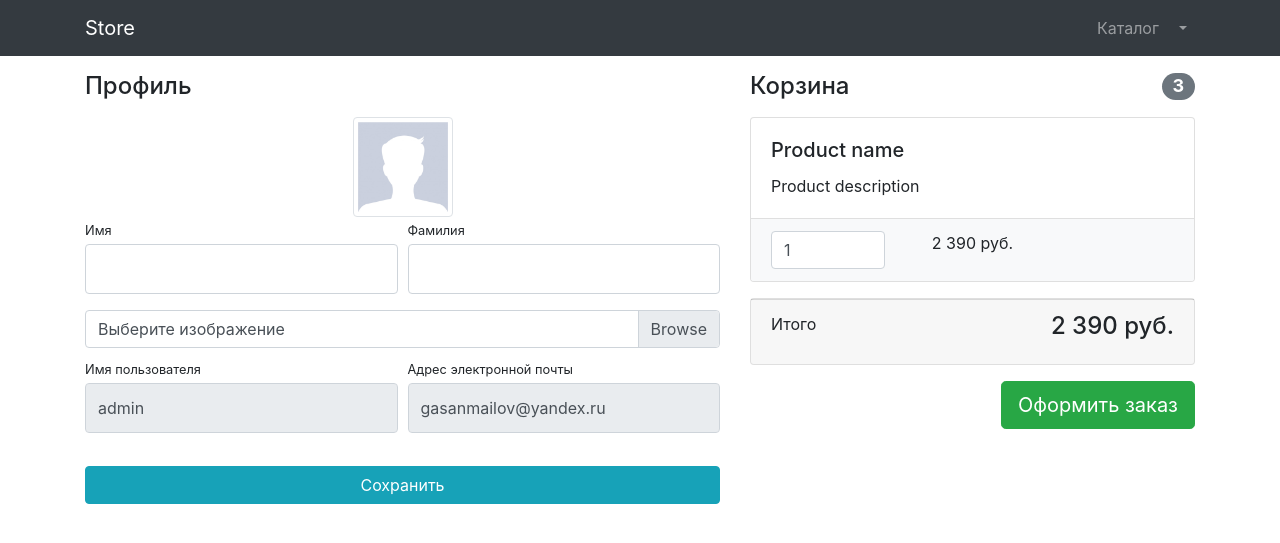
After one commit to IGassan/store, a Django app: page /users/profile/ in a window 1280 px wide. The commit adds this page. Shown: the top 543 px of the page. Run offline with Django 3.2, Linux system fonts and the light colour scheme; a user stored in the database is signed in; some libraries are stand-ins or nearby versions.

Commit message:
Работа с контроллером авторизации

```diff
--- a/products/templates/products/base.html
+++ b/products/templates/products/base.html
@@ -36,9 +36,7 @@
                 <li class="nav-item">
                     <a class="nav-link" href="{% url 'products:index' %}">Каталог <i class="fas fa-shopping-bag"></i> </a>
                 </li>
-                <li class="nav-item">
-                    <a class="nav-link" href="{% url 'users:login' %}">Войти <i class="fas fa-sign-in-alt"></i></a>
-                </li>
+                {% if user.is_authenticated %}
                     <li class="nav-item dropdown">
                         <a class="nav-link dropdown-toggle" href="#" id="navbarDropdown" role="button"
                            data-bs-toggle="dropdown" aria-expanded="false">
@@ -46,20 +44,29 @@
                         </a>
                         <ul class="dropdown-menu" aria-labelledby="navbarDropdown">
                             <li>
-                            <a class="dropdown-item" href="users/profile.html">Профиль</a>
+                                <a class="dropdown-item" href="{% url 'users:profile' %}">Профиль</a>
                             </li>
                             <li><a class="dropdown-item" href="orders/orders.html">Заказы</a></li>
-                        <li><a class="dropdown-item" href="#">Админ-панель</a></li>
+                            {% if user.is_superuser or user.is_staff %}
+                                <li><a class="dropdown-item" href="{% url 'admin:index' %}">
+                                    Админ-панель
+                                </a></li>
+                            {% endif %}
                             <li>
                                 <hr class="dropdown-divider">
                             </li>
                             <li>
-                            <a class="dropdown-item" href="#">
+                                <a class="dropdown-item" href="{% url 'users:logout' %}">
                                     Выйти
                                 </a>
                             </li>
                         </ul>
                     </li>
+                {% else %}
+                    <li class="nav-item">
+                        <a class="nav-link" href="{% url 'users:login' %}">Войти <i class="fas fa-sign-in-alt"></i></a>
+                    </li>
+                {% endif %}
             </ul>
         </div>
     </div>
--- a/store/settings.py
+++ b/store/settings.py
@@ -107,7 +107,7 @@ AUTH_PASSWORD_VALIDATORS = [
 # Internationalization
 # https://docs.djangoproject.com/en/3.2/topics/i18n/
 
-LANGUAGE_CODE = 'en-us'
+LANGUAGE_CODE = 'ru-ru'
 
 TIME_ZONE = 'UTC'
 
--- a/users/forms.py
+++ b/users/forms.py
@@ -1,9 +1,54 @@
-from django.contrib.auth.forms import AuthenticationForm
+from django import forms
+from django.contrib.auth.forms import AuthenticationForm, UserCreationForm, UserChangeForm
 
 from users.models import User
 
 
 class UserLoginForm(AuthenticationForm):
+    username = forms.CharField(widget=forms.TextInput(attrs={
+        'class': 'form-control py-4',
+        'placeholder': 'Введите имя пользователя'}))
+    password = forms.CharField(widget=forms.PasswordInput(attrs={
+        'class': 'form-control py-4',
+        'placeholder': 'Введите пароль'}))
+
     class Meta:
         model = User
         fields = ('username', 'password')
+
+
+class UserRegistrationForm(UserCreationForm):
+    first_name = forms.CharField(widget=forms.TextInput(attrs={
+        'class': 'form-control py-4',
+        'placeholder': 'Введите имя'}))
+    last_name = forms.CharField(widget=forms.TextInput(attrs={
+        'class': 'form-control py-4',
+        'placeholder': 'Введите фамилию'}))
+    username = forms.CharField(widget=forms.TextInput(attrs={
+        'class': 'form-control py-4',
+        'placeholder': 'Введите имя пользователя'}))
+    email = forms.CharField(widget=forms.EmailInput(attrs={
+        'class': 'form-control py-4',
+        'placeholder': 'Введите адрес эл. почты'}))
+    password1 = forms.CharField(widget=forms.PasswordInput(attrs={
+        'class': 'form-control py-4',
+        'placeholder': 'Введите пароль'}))
+    password2 = forms.CharField(widget=forms.PasswordInput(attrs={
+        'class': 'form-control py-4',
+        'placeholder': 'Подтвердите пароль'}))
+
+    class Meta:
+        model = User
+        fields = ('first_name', 'last_name', 'username', 'email', 'password1', 'password2')
+
+
+class UserProfileForm(UserChangeForm):
+    first_name = forms.CharField(widget=forms.TextInput(attrs={'class': 'form-control py-4'}))
+    last_name = forms.CharField(widget=forms.TextInput(attrs={'class': 'form-control py-4'}))
+    image = forms.ImageField(widget=forms.FileInput(attrs={'class': 'custom-file-input'}), required=False)
+    username = forms.CharField(widget=forms.TextInput(attrs={'class': 'form-control py-4', 'readonly': True}))
+    email = forms.CharField(widget=forms.TextInput(attrs={'class': 'form-control py-4', 'readonly': True}))
+
+    class Meta:
+        model = User
+        fields = ('first_name', 'last_name', 'image', 'username', 'email')
--- /dev/null
+++ b/users/templates/users/profile.html
@@ -0,0 +1,101 @@
+{% extends 'products/base.html' %}
+{% load static %}
+
+{% block css %}
+    <link href="{% static 'vendor/css/profile.css' %}" rel="stylesheet">
+{% endblock %}
+
+{% block content %}
+    <div class="container">
+    <div class="row">
+        <div class="col-lg-7">
+            <h4 class="mt-3 mb-3">Профиль</h4>
+            <div class="col-lg-12 text-center">
+                <img width="100" height="100"
+                     src="{% if user.image %} {{ user.image.url }} {% else %} {% static 'vendor\img\users\default_avatar.jpg' %} {% endif %}"
+                     class="img-thumbnail">
+            </div>
+            <form action="{% url 'users:profile' %}" method="post" enctype="multipart/form-data">
+                {% csrf_token %}
+                <div class="form-row">
+                    <div class="col-lg-6">
+                        <div class="form-group">
+                            <label class="small mb-1" for="{{ form.first_name.id_for_label }}">Имя</label>
+                            {{ form.first_name }}
+                        </div>
+                    </div>
+                    <div class="col-lg-6">
+                        <div class="form-group">
+                            <label class="small mb-1" for="{{ form.last_name.id_for_label }}">Фамилия</label>
+                            {{ form.last_name }}
+                        </div>
+                    </div>
+                </div>
+                <div class="form-row mb-2">
+                    <div class="col-lg-12">
+                        <div class="custom-file">
+                            {{ form.image }}
+                            <label class="custom-file-label" for="{{ form.image.id_for_label }}">
+                                Выберите изображение
+                            </label>
+                        </div>
+                    </div>
+                </div>
+                <div class="form-row">
+                    <div class="col-lg-6">
+                        <label class="small mb-1" for="{{ form.username.id_for_label }}">Имя пользователя</label>
+                        {{ form.username }}
+                    </div>
+                    <div class="col-lg-6">
+                        <label class="small mb-1" for="{{ form.email.id_for_label }}">
+                            Адрес электронной почты
+                        </label>
+                        {{ form.email }}
+                    </div>
+                </div>
+                <div class="form-row">
+                    <div class="col-lg-12" style="margin-top: 33px;">
+                        <input class="btn btn-info btn-block" type="submit" value="Сохранить">
+                    </div>
+                </div>
+            </form>
+        </div>
+        <div class="col-lg-5">
+            <h4 class="mt-3 mb-3 d-flex justify-content-between align-items-center mb-3">
+                Корзина <span class="badge badge-secondary badge-pill">3</span>
+            </h4>
+            <div class="card mb-3">
+                <div class="card-body">
+                    <h5 class="card-title">Product name</h5>
+                    <p class="card-text">Product description</p>
+                </div>
+                <ul class="list-group list-group-flush">
+                    <li class="list-group-item bg-light">
+                        <div class="row text-center">
+                            <div class="col-lg-4">
+                                <input name="basketID" type="number" class="form-control"
+                                       value="1" min="0">
+                            </div>
+                            <div class="col-lg-4">2 390 руб.</div>
+                            <div class="col-lg-4">
+                                <a href="#">
+                                    <i class="fas fa-trash"></i>
+                                </a>
+                            </div>
+                        </div>
+                    </li>
+                </ul>
+            </div>
+            <div class="card mb-3">
+                <div class="card-footer">
+                    <p class="float-left">Итого</p>
+                    <h4 class="float-right">2 390 руб.</h4>
+                </div>
+            </div>
+            <a class="btn btn-success btn-lg float-right" href="../orders/order-create.html">
+                Оформить заказ
+            </a>
+        </div>
+    </div>
+</div>
+{% endblock %}
--- a/users/urls.py
+++ b/users/urls.py
@@ -1,10 +1,12 @@
 from django.urls import path, include
 
-from users.views import login, registration
+from users.views import login, registration, profile, logout
 
 app_name = 'users'
 
 urlpatterns = [
     path('login/', login, name='login'),      # .../users/login/
     path('registration/', registration, name='registration'),
+    path('profile/', profile, name='profile'),
+    path('logout/', logout, name='logout'),
 ]
--- a/users/views.py
+++ b/users/views.py
@@ -1,13 +1,53 @@
-from django.shortcuts import render
+from django.shortcuts import render, HttpResponseRedirect
+from django.contrib import auth, messages
+from django.urls import reverse
 
-from users.models import User
-from users.forms import UserLoginForm
+from users.forms import UserLoginForm, UserRegistrationForm, UserProfileForm
 
 
 def login(request):
-    context = {'form': UserLoginForm()}
+    if request.method == 'POST':
+        form = UserLoginForm(data=request.POST)
+        if form.is_valid():                             # ввод введеных данных пользователем
+            username = request.POST['username']
+            password = request.POST['password']
+            user = auth.authenticate(username=username, password=password)
+            if user:                                    # проверка на наличие пользователя в базе
+                auth.login(request, user)
+                return HttpResponseRedirect(reverse('index'))
+    else:
+        form = UserLoginForm()
+    context = {'form': form}
     return render(request, 'users/login.html', context)
 
 
 def registration(request):
-    return render(request, 'users/registration.html')
+    if request.method == 'POST':
+        form = UserRegistrationForm(data=request.POST)
+        if form.is_valid():
+            form.save()
+            messages.success(request, 'Поздравляем! Вы зарегались')
+            return HttpResponseRedirect(reverse('users:login'))
+    else:
+        form = UserRegistrationForm()
+    context = {'form': form}
+    return render(request, 'users/registration.html', context)
+
+
+def profile(request):
+    if request.method == 'POST':
+        form = UserProfileForm(instance=request.user, data=request.POST, files=request.FILES)
+        if form.is_valid():
+            form.save()
+            return HttpResponseRedirect(reverse('users:profile'))
+        else:
+            print(form.errors)
+    else:
+        form = UserProfileForm(instance=request.user)
+    context = {'title': 'Store - Профиль', 'form': form}
+    return render(request, 'users/profile.html', context)
+
+
+def logout(request):
+    auth.logout(request)
+    return HttpResponseRedirect(reverse('index'))
```
Also changed, not shown: users/templates/users/login.html (+29 -19 lines), users/templates/users/registration.html (+29 -24 lines), db.sqlite3. Lines whose indentation alone changed are shown as unchanged.
